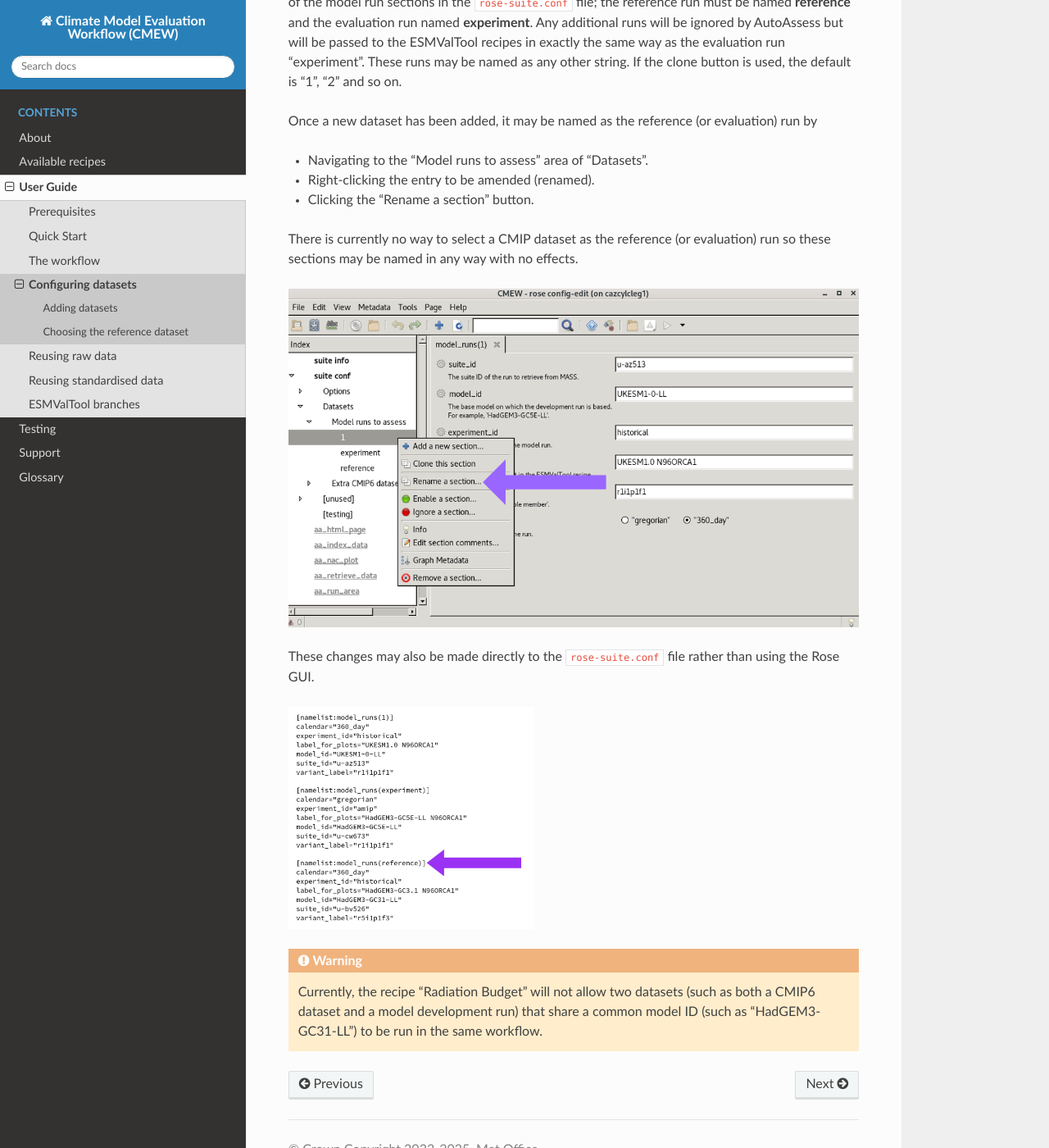
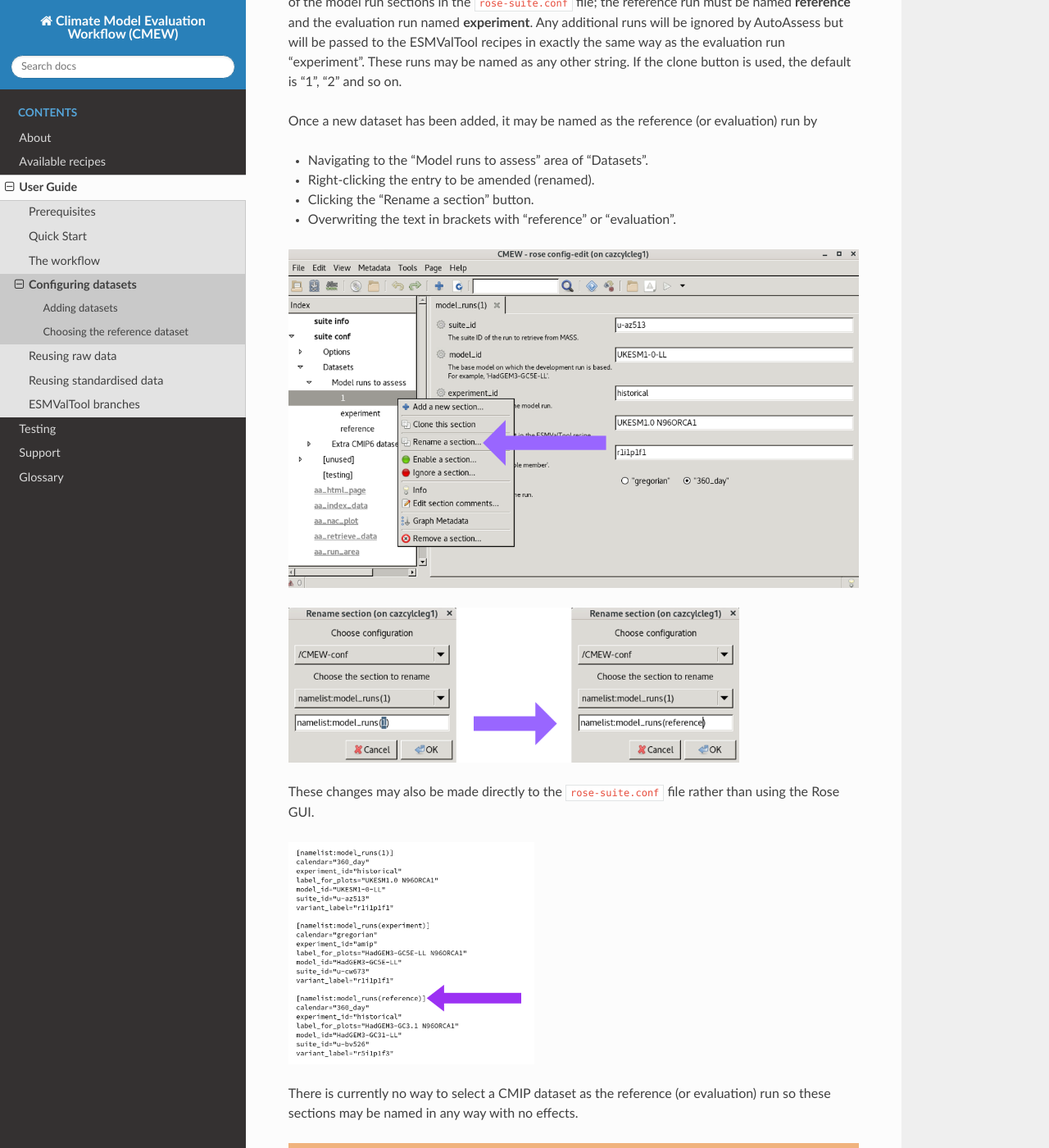
Before and after one commit to MetOffice/CMEW, a Sphinx documentation site: the page built from doc/source/user_guide/configuring_datasets.rst, in a window 1280 px wide and 1400 px high, scrolled down 1186 px. Shown: the whole window at 82% size. Built offline with Sphinx 7.4.7 and the Read the Docs theme 3.1.0, drawn with Linux system fonts in a browser that asks for light colours.

Commit message:
Adding detail on choosing reference dataset

```diff
--- a/doc/source/user_guide/configuring_datasets.rst
+++ b/doc/source/user_guide/configuring_datasets.rst
@@ -60,14 +60,19 @@ Once a new dataset has been added, it may be named as the reference (or evaluati
 
 * Clicking the "Rename a section" button.
 
+* Overwriting the text in brackets with "reference" or "evaluation".
 
-There is currently no way to select a CMIP dataset as the reference (or evaluation) run
-so these sections may be named in any way with no effects.
 
 .. image:: images/rename_section.png
    :alt: An image of the Rose GUI showing a pop-up menu over a model run named "1",
          with an arrow pointing to the option "Rename a section".
    :width: 800px
+
+.. image:: images/rename_overwrite.png
+   :alt: An image of a pop-up from the Rose GUI showing a text field entry
+         first filled with "namelist:model_runs(1)",
+         then filled with "namelist:model_runs(reference)".
+   :width: 550px
 
 
 These changes may also be made directly to the ``rose-suite.conf`` file
@@ -79,6 +84,10 @@ rather than using the Rose GUI.
    :width: 300px
 
 
+There is currently no way to select a CMIP dataset as the reference (or evaluation) run
+so these sections may be named in any way with no effects.
+
+
 .. warning::
    Currently, the recipe "Radiation Budget" will not allow two datasets
    (such as both a CMIP6 dataset and a model development run)
```
Also changed, not shown: doc/source/user_guide/images/rename_overwrite.png (added).
